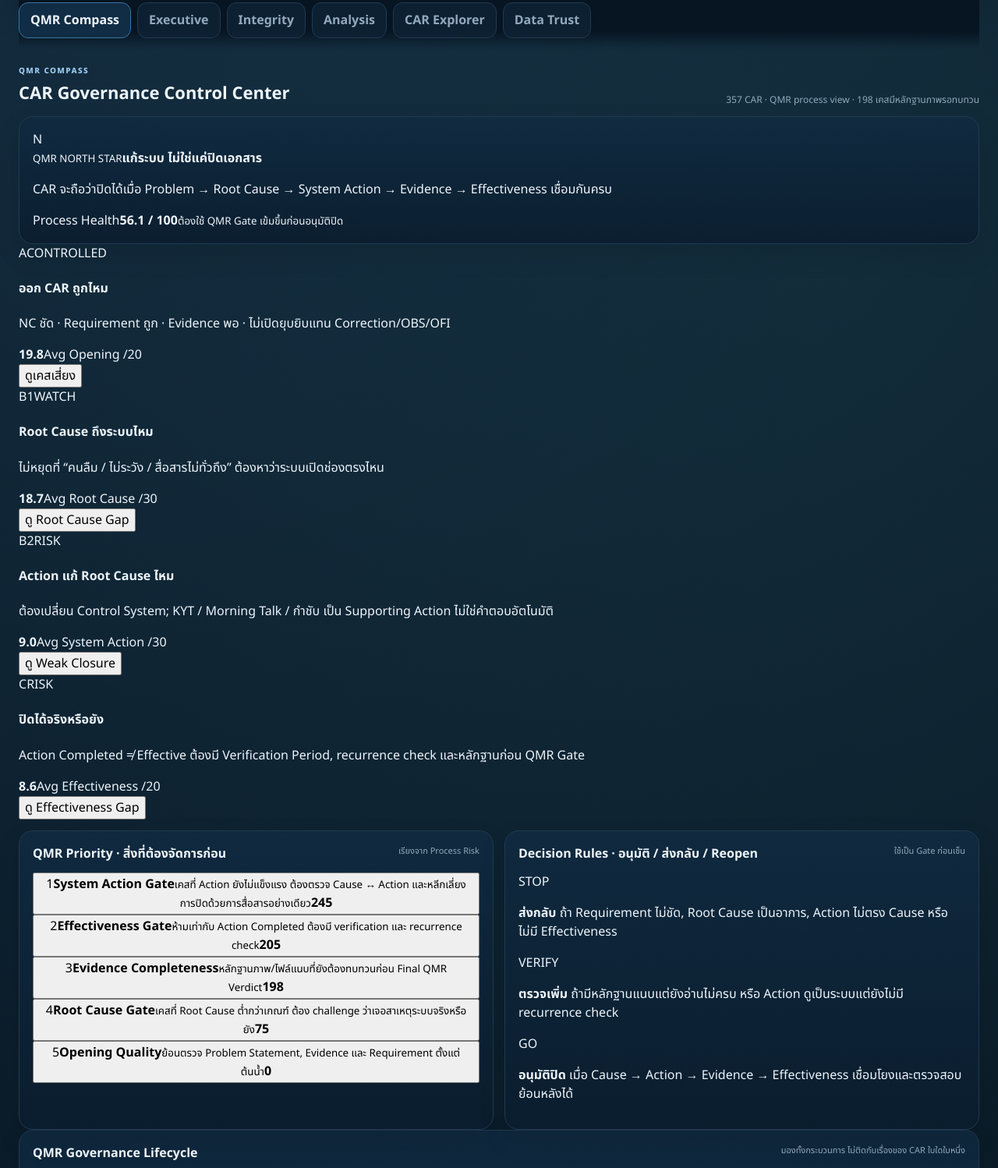
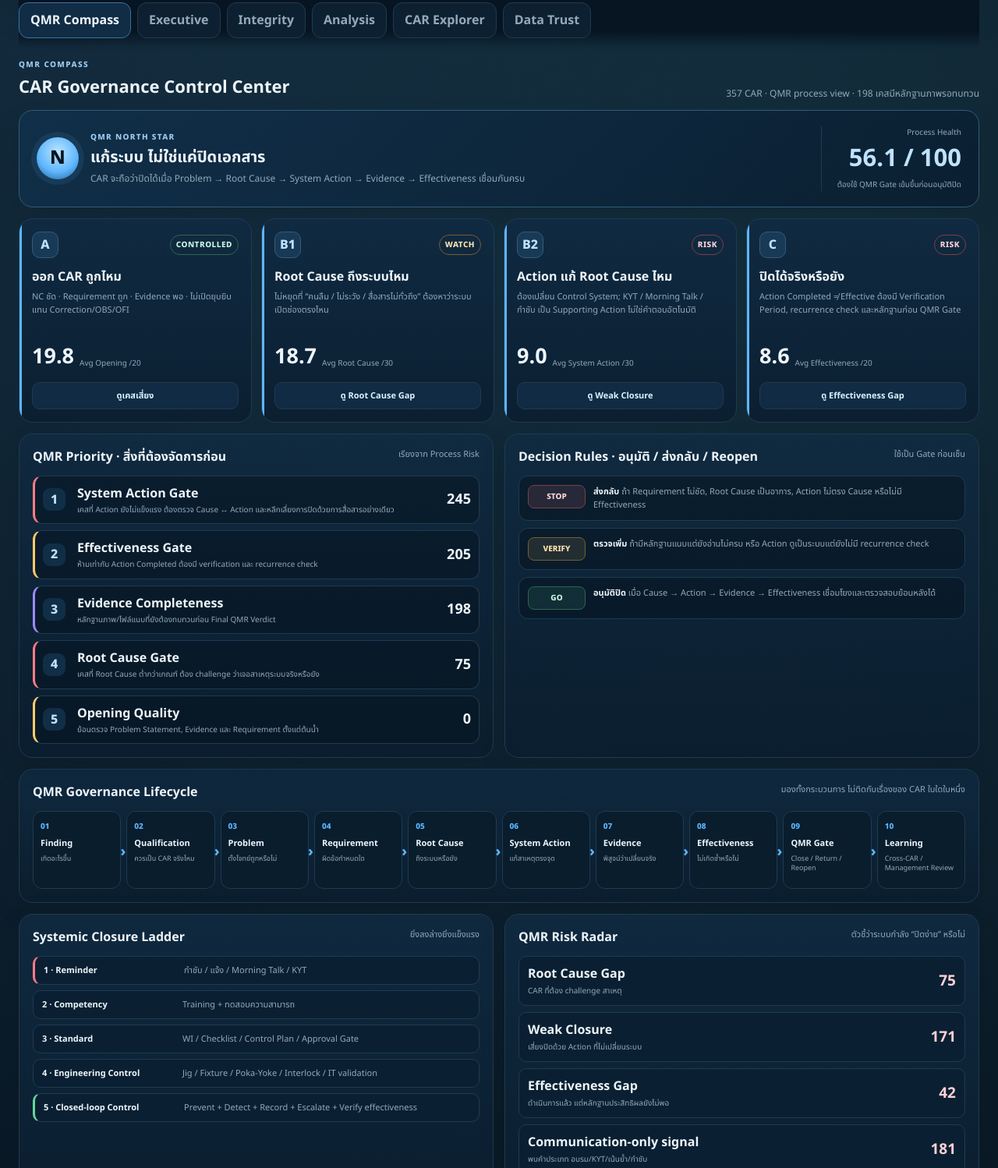
Before and after one commit to popvarachat/practika-flood-map-public, a plain HTML site: page car-digital-twin-dashboard/index.html in a window 1280 px wide. Shown: the part 423-1921 px from the top of the page at 78% size. Drawn offline with nearby package versions, Linux system fonts and the light colour scheme.

Commit message:
Style QMR Compass governance dashboard

```diff
--- a/car-digital-twin-dashboard/styles.css
+++ b/car-digital-twin-dashboard/styles.css
@@ -6,7 +6,7 @@ button,input,select{font:inherit}.topbar{position:sticky;top:0;z-index:20;displa
 .kpis{display:grid;grid-template-columns:repeat(4,1fr);gap:12px}.kpi{border:1px solid var(--line);background:linear-gradient(180deg,var(--panel2),var(--panel));border-radius:18px;padding:18px}.kpi span{font-size:12px;color:var(--muted)}.kpi b{display:block;font-size:31px;margin:5px 0}.kpi small{color:#a8bfd0}.kpi.risk b{color:var(--red)}
 .grid2{display:grid;grid-template-columns:1fr 1fr;gap:14px;margin-top:14px}.card{border:1px solid var(--line);border-radius:18px;background:linear-gradient(180deg,rgba(16,42,65,.88),rgba(10,29,46,.9));padding:17px;box-shadow:0 14px 35px rgba(0,0,0,.10)}.chart-card{min-height:390px}.chart-card.tall{min-height:470px;margin-bottom:14px}.card-title{display:flex;justify-content:space-between;gap:10px;margin-bottom:12px}.card-title span{color:var(--muted);font-size:11px}.signal-grid{display:grid;grid-template-columns:repeat(4,1fr);gap:10px}.signal{border-left:3px solid var(--blue);background:rgba(6,21,34,.55);padding:12px;border-radius:10px}.signal.warn{border-color:var(--amber)}.signal.risk{border-color:var(--red)}.signal.good{border-color:var(--green)}.signal b{display:block;margin-bottom:4px}.signal p{margin:0;color:var(--muted);font-size:12px;line-height:1.55}
 .rank-list{display:grid;gap:8px}.rank{display:grid;grid-template-columns:1fr auto;gap:12px;align-items:center;background:rgba(5,18,30,.5);border-radius:10px;padding:9px 10px}.rank span{font-size:12px}.rank b{font-size:13px}
-.filters{display:grid;grid-template-columns:2.2fr repeat(4,1fr) auto;gap:9px;margin-bottom:12px}.filters input,.filters select{border:1px solid var(--line);background:#081a2a;color:var(--text);border-radius:11px;padding:10px 11px;min-width:0}.filters button,.pager button{border:1px solid var(--line);background:#13304a;color:var(--text);border-radius:11px;padding:10px 12px;cursor:pointer}.table-wrap{padding:0;overflow:hidden}table{width:100%;border-collapse:collapse}th,td{padding:11px 12px;text-align:left;border-bottom:1px solid rgba(32,58,80,.75);font-size:12px;vertical-align:top}th{position:sticky;top:0;background:#0d2133;color:#9fb4c5;font-size:10px;text-transform:uppercase;letter-spacing:.04em}tbody tr{cursor:pointer}tbody tr:hover{background:rgba(94,182,255,.055)}.chip{display:inline-flex;padding:4px 7px;border-radius:999px;border:1px solid var(--line);font-size:10px}.sev-Major{color:#ffd1d5;border-color:#7e3d45;background:rgba(255,123,134,.08)}.sev-Minor{color:#ffe2ad;border-color:#775e31;background:rgba(255,202,106,.08)}.sev-OBS{color:#c8ecff;border-color:#315c76}.sev-OFI{color:#c9f6e1;border-color:#2d6650}.status-Overdue{color:#ffd2d6;border-color:#7e3d45}.status-Closed{color:#c9f6e1;border-color:#2d6650}.pager{display:flex;justify-content:center;align-items:center;gap:10px;padding:14px}.pager span{color:var(--muted);font-size:12px}
+.filters{display:grid;grid-template-columns:2.2fr repeat(5,1fr) auto;gap:9px;margin-bottom:12px}.filters input,.filters select{border:1px solid var(--line);background:#081a2a;color:var(--text);border-radius:11px;padding:10px 11px;min-width:0}.filters button,.pager button{border:1px solid var(--line);background:#13304a;color:var(--text);border-radius:11px;padding:10px 12px;cursor:pointer}.table-wrap{padding:0;overflow:hidden}table{width:100%;border-collapse:collapse}th,td{padding:11px 12px;text-align:left;border-bottom:1px solid rgba(32,58,80,.75);font-size:12px;vertical-align:top}th{position:sticky;top:0;background:#0d2133;color:#9fb4c5;font-size:10px;text-transform:uppercase;letter-spacing:.04em}tbody tr{cursor:pointer}tbody tr:hover{background:rgba(94,182,255,.055)}.chip{display:inline-flex;padding:4px 7px;border-radius:999px;border:1px solid var(--line);font-size:10px}.sev-Major{color:#ffd1d5;border-color:#7e3d45;background:rgba(255,123,134,.08)}.sev-Minor{color:#ffe2ad;border-color:#775e31;background:rgba(255,202,106,.08)}.sev-OBS{color:#c8ecff;border-color:#315c76}.sev-OFI{color:#c9f6e1;border-color:#2d6650}.status-Overdue{color:#ffd2d6;border-color:#7e3d45}.status-Closed{color:#c9f6e1;border-color:#2d6650}.pager{display:flex;justify-content:center;align-items:center;gap:10px;padding:14px}.pager span{color:var(--muted);font-size:12px}
 .trust-grid{display:grid;grid-template-columns:repeat(4,1fr);gap:12px}.trust-grid .card b{font-size:17px}.trust-grid p{color:var(--muted);font-size:12px;line-height:1.6}.public-note{margin-top:12px;border:1px solid #37566f;background:rgba(94,182,255,.06);padding:14px;border-radius:14px;color:#b7c9d7;font-size:12px}
 .modal{position:fixed;inset:0;z-index:50;display:none}.modal.open{display:block}.modal-backdrop{position:absolute;inset:0;background:rgba(0,0,0,.58);backdrop-filter:blur(6px)}.modal-panel{position:absolute;right:0;top:0;height:100%;width:min(760px,94vw);overflow:auto;background:#091a29;border-left:1px solid var(--line);padding:24px;box-shadow:-20px 0 60px rgba(0,0,0,.35)}.modal-close{position:sticky;top:0;float:right;border:1px solid var(--line);background:#142c40;color:var(--text);border-radius:10px;width:38px;height:38px;font-size:22px;cursor:pointer}.detail-head h2{margin:5px 0}.detail-meta{display:flex;gap:7px;flex-wrap:wrap;margin:9px 0 16px}.detail-grid{display:grid;grid-template-columns:1fr 1fr;gap:9px}.detail-box{border:1px solid var(--line);border-radius:12px;padding:12px;background:#0b2235}.detail-box span{display:block;color:var(--muted);font-size:10px}.detail-box b{font-size:13px}.detail-section{margin-top:16px}.detail-section h4{margin:0 0 7px}.detail-text{white-space:pre-wrap;color:#c3d2de;line-height:1.65;font-size:13px;border:1px solid var(--line);border-radius:12px;padding:13px;background:#071724}.timeline{display:grid;gap:7px}.doc{display:grid;grid-template-columns:90px 1fr;gap:10px;border-left:2px solid #315b7b;padding:6px 0 6px 12px}.doc small{color:var(--muted)}footer{text-align:center;color:#71899b;font-size:11px;padding:25px}
 @media(max-width:1000px){.hero{grid-template-columns:1fr}.kpis,.signal-grid,.trust-grid{grid-template-columns:repeat(2,1fr)}.filters{grid-template-columns:1fr 1fr}.grid2{grid-template-columns:1fr}.topbar{position:relative}.tabs{top:0}.table-wrap{overflow:auto}table{min-width:860px}}
@@ -44,3 +44,20 @@ button,input,select{font:inherit}.topbar{position:sticky;top:0;z-index:20;displa
 .audit-verdict span{font-size:11px;color:var(--muted);text-align:right}
 .weak-box{margin-top:8px;border:1px solid #775e31;background:rgba(255,202,106,.06);padding:10px 12px;border-radius:12px;color:#ffe2ad;font-size:12px}
 @media(max-width:760px){.integrity-grid{grid-template-columns:1fr 1fr}.integrity-score{grid-column:1/-1}.audit-verdict{align-items:flex-start;flex-direction:column}.audit-verdict span{text-align:left}}
+
+
+/* QMR Compass */
+.compass-section{margin-top:8px}
+.compass-banner{display:grid;grid-template-columns:1fr auto;gap:18px;align-items:center;padding:20px 22px;background:linear-gradient(135deg,rgba(17,47,73,.96),rgba(10,31,49,.96));border-color:#315b7b}
+.compass-north{display:flex;align-items:center;gap:15px}.compass-icon{width:54px;height:54px;border-radius:50%;display:grid;place-items:center;background:radial-gradient(circle at 50% 35%,#bce5ff,#5eb6ff 58%,#1d5a87);color:#06131f;font-size:24px;font-weight:900;box-shadow:0 0 0 7px rgba(94,182,255,.09)}
+.compass-north small{display:block;color:#9dccf4;font-size:10px;letter-spacing:.13em;font-weight:800}.compass-north b{display:block;font-size:20px;margin:3px 0}.compass-north p{margin:0;color:var(--muted);font-size:12px;line-height:1.55}
+.process-health{min-width:180px;border-left:1px solid var(--line);padding-left:20px;text-align:right}.process-health span,.process-health small{display:block;color:var(--muted);font-size:10px}.process-health b{display:block;font-size:31px;margin:2px 0;color:#bfe2ff}
+.gate-grid{display:grid;grid-template-columns:repeat(4,1fr);gap:12px;margin-top:14px}.gate-card{border:1px solid var(--line);border-radius:18px;background:linear-gradient(180deg,#102a41,#0b1f31);padding:16px;position:relative;overflow:hidden}.gate-card:before{content:"";position:absolute;inset:0 auto 0 0;width:3px;background:var(--blue)}.gate-top{display:flex;justify-content:space-between;align-items:center;gap:10px}.gate-no{display:grid;place-items:center;width:34px;height:34px;border-radius:10px;background:rgba(94,182,255,.12);border:1px solid #315b7b;color:#bfe2ff;font-weight:900}.gate-state{font-size:10px;font-weight:900;letter-spacing:.05em;border:1px solid var(--line);border-radius:999px;padding:4px 7px}.gate-state.good{color:#c9f6e1;border-color:#2d6650}.gate-state.warn{color:#ffe2ad;border-color:#775e31}.gate-state.risk{color:#ffd2d6;border-color:#7e3d45}.gate-card h4{margin:12px 0 5px;font-size:16px}.gate-card p{margin:0;color:var(--muted);font-size:11px;line-height:1.55;min-height:53px}.gate-metric{display:flex;align-items:end;gap:7px;margin:12px 0}.gate-metric b{font-size:27px}.gate-metric span{font-size:10px;color:var(--muted);padding-bottom:4px}.gate-action{width:100%;border:1px solid var(--line);background:#102b43;color:#dbefff;border-radius:10px;padding:8px 10px;cursor:pointer;font-weight:700;font-size:11px}.gate-action:hover{border-color:#4b86b3;background:#153652}
+.compass-grid{align-items:stretch}.priority-list{display:grid;gap:8px}.priority{width:100%;display:grid;grid-template-columns:34px 1fr auto;align-items:center;gap:10px;border:1px solid var(--line);background:rgba(5,18,30,.5);color:var(--text);padding:10px;border-radius:12px;text-align:left;cursor:pointer}.priority:hover{background:rgba(94,182,255,.06)}.priority-rank{width:29px;height:29px;border-radius:9px;display:grid;place-items:center;background:#112e47;color:#bfe2ff;font-weight:900}.priority-copy b,.priority-copy small{display:block}.priority-copy small{color:var(--muted);font-size:10px;line-height:1.45;margin-top:2px}.priority strong{font-size:18px}.priority.risk{border-left:3px solid var(--red)}.priority.warn{border-left:3px solid var(--amber)}.priority.review{border-left:3px solid #9c88ff}
+.decision-rules{display:grid;gap:9px}.decision{display:grid;grid-template-columns:74px 1fr;gap:10px;align-items:start;border:1px solid var(--line);border-radius:12px;padding:11px;background:rgba(5,18,30,.5)}.decision span{display:inline-flex;justify-content:center;border-radius:8px;padding:6px 8px;font-size:10px;font-weight:900}.decision p{margin:0;color:var(--muted);font-size:11px;line-height:1.55}.decision p b{color:var(--text)}.decision.stop span{color:#ffd2d6;background:rgba(255,123,134,.12);border:1px solid #7e3d45}.decision.verify span{color:#ffe2ad;background:rgba(255,202,106,.10);border:1px solid #775e31}.decision.go span{color:#c9f6e1;background:rgba(98,215,156,.10);border:1px solid #2d6650}
+.qmr-lifecycle{margin-top:14px}.lifecycle{display:grid;grid-template-columns:repeat(10,1fr);gap:7px}.lifecycle>div{position:relative;border:1px solid var(--line);border-radius:12px;background:#091d2d;padding:11px 9px;min-height:100px}.lifecycle>div:not(:last-child):after{content:"›";position:absolute;right:-7px;top:39%;z-index:2;color:#5eb6ff;font-size:18px;font-weight:900}.lifecycle span{display:block;color:#5eb6ff;font-size:10px;font-weight:900}.lifecycle b{display:block;font-size:11px;margin:5px 0}.lifecycle small{display:block;color:var(--muted);font-size:9px;line-height:1.35}
+.control-ladder{display:grid;gap:7px}.control-ladder>div{display:grid;grid-template-columns:170px 1fr;gap:10px;border:1px solid var(--line);border-radius:10px;padding:9px 11px;background:#0a2032}.control-ladder b{font-size:11px}.control-ladder span{color:var(--muted);font-size:11px}.control-ladder .weak{border-left:3px solid var(--red)}.control-ladder .strong{border-left:3px solid var(--green)}
+.risk-radar{display:grid;gap:8px}.radar-row{display:grid;grid-template-columns:1fr auto;gap:12px;align-items:center;border:1px solid var(--line);border-radius:10px;padding:10px 11px;background:#0a2032}.radar-row b,.radar-row small{display:block}.radar-row small{color:var(--muted);font-size:10px;margin-top:2px}.radar-row strong{font-size:19px;color:#ffd1d5}
+
+@media(max-width:1180px){.gate-grid{grid-template-columns:1fr 1fr}.lifecycle{grid-template-columns:repeat(5,1fr)}}
+@media(max-width:760px){.compass-banner{grid-template-columns:1fr}.process-health{text-align:left;border-left:0;border-top:1px solid var(--line);padding:12px 0 0}.gate-grid{grid-template-columns:1fr}.lifecycle{grid-template-columns:1fr 1fr}.lifecycle>div:not(:last-child):after{display:none}.control-ladder>div{grid-template-columns:1fr}.decision{grid-template-columns:1fr}.priority{grid-template-columns:30px 1fr auto}}
```
